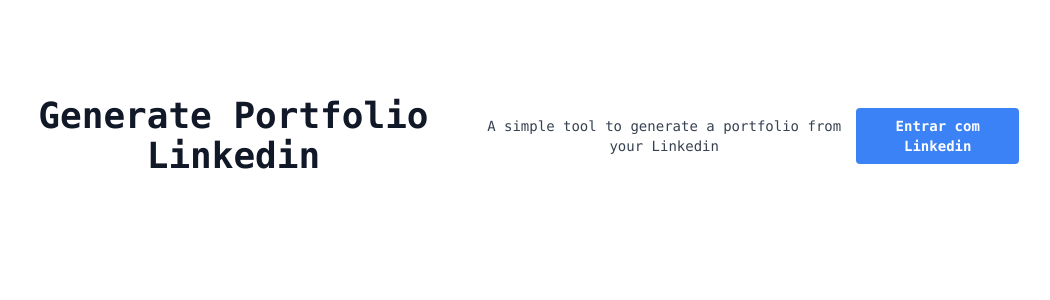
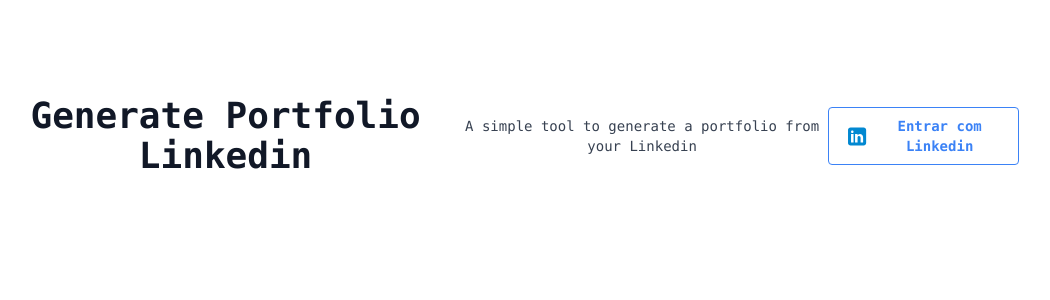
Before and after one commit to Natanaelvich/generate-portfolio-linkedin, a Next.js app: page / in a window 1280 px wide. Shown: the top 300 px of the page, without its empty margins (133-1183 px from the left). Built offline with nearby package versions, Linux system fonts and the light colour scheme.

Commit message:
update button linkedin

```diff
--- a/src/app/components/ButtonLinkedin.tsx
+++ b/src/app/components/ButtonLinkedin.tsx
@@ -1,6 +1,23 @@
 export default function ButtonLinkedin() {
   return (
-    <button className="bg-blue-500 hover:bg-blue-700 text-white font-bold py-2 px-4 rounded">
+    <button className="flex items-center gap-2 bg-white hover:bg-gray-100 border-blue-500 border text-blue-500 font-bold py-2 px-4 rounded">
+      <svg
+        xmlns="http://www.w3.org/2000/svg"
+        x="0px"
+        y="0px"
+        width="31"
+        height="31"
+        viewBox="0 0 48 48"
+      >
+        <path
+          fill="#0288D1"
+          d="M42,37c0,2.762-2.238,5-5,5H11c-2.761,0-5-2.238-5-5V11c0-2.762,2.239-5,5-5h26c2.762,0,5,2.238,5,5V37z"
+        ></path>
+        <path
+          fill="#FFF"
+          d="M12 19H17V36H12zM14.485 17h-.028C12.965 17 12 15.888 12 14.499 12 13.08 12.995 12 14.514 12c1.521 0 2.458 1.08 2.486 2.499C17 15.887 16.035 17 14.485 17zM36 36h-5v-9.099c0-2.198-1.225-3.698-3.192-3.698-1.501 0-2.313 1.012-2.707 1.99C24.957 25.543 25 26.511 25 27v9h-5V19h5v2.616C25.721 20.5 26.85 19 29.738 19c3.578 0 6.261 2.25 6.261 7.274L36 36 36 36z"
+        ></path>
+      </svg>
       Entrar com Linkedin
     </button>
   )
```
